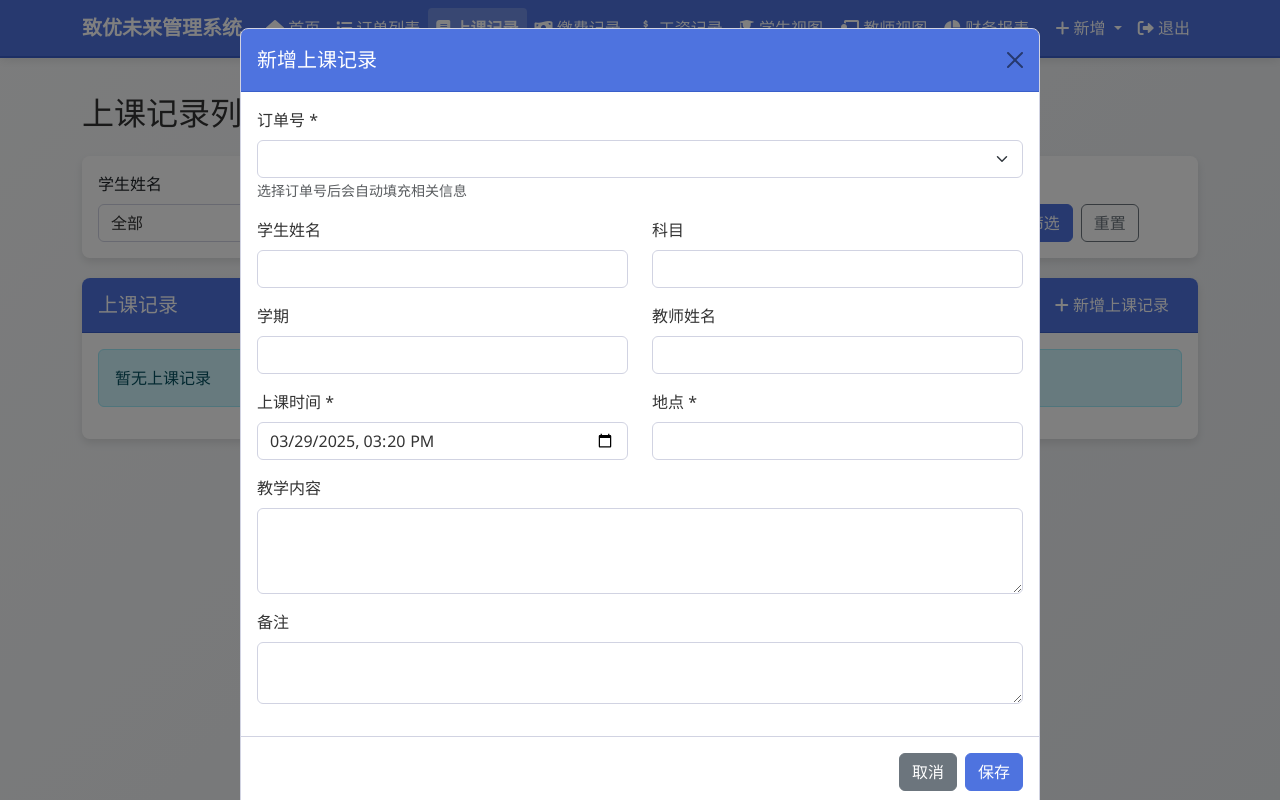
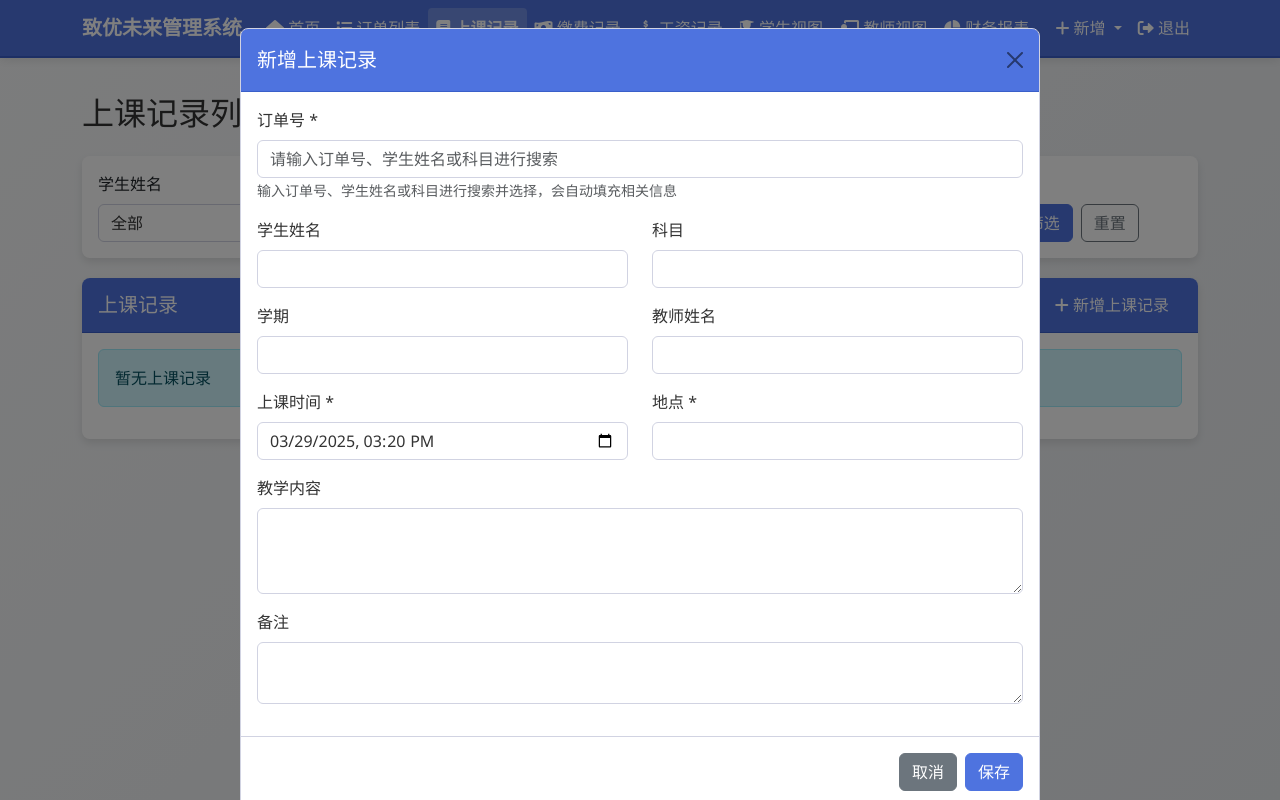
Before and after one commit to Winliam/TaskMaster, a Flask app: page /class_records in a window 1280 px wide, after a click on "新增上课记录". Run offline with Flask 3, Linux system fonts and the light colour scheme; a user stored in the database is signed in; lists and menus that the app fills with data are empty; some libraries are stand-ins or nearby versions.

Commit message:
Add order search functionality:  Improved order selection in forms via client-side search across order number, student/teacher name, and subject.
Replit-Commit-Author: Agent
Replit-Commit-Session-Id: 7f1ba6f8-600e-4b2e-8150-3569df5f6284
Replit-Commit-Screenshot-Url: https://storage.googleapis.com/screenshot-production-us-central1/6022dbec-3b0a-4275-87ca-4cbafd88f0e7/344ef7f9-715a-431f-8884-75308f34f092.jpg

```diff
--- a/routes.py
+++ b/routes.py
@@ -157,6 +157,28 @@ def create_order():
                 flash(f'{getattr(form, field).label.text}: {error}', 'danger')
 
     return redirect(request.referrer or url_for('order_list'))
+
+@app.route('/search_orders')
+@login_required
+def search_orders():
+    query = request.args.get('query', '')
+    if not query:
+        return jsonify([])
+
+    # Search for orders matching the query
+    orders = Order.query.filter(
+        Order.order_number.ilike(f'%{query}%') |
+        Order.student_name.ilike(f'%{query}%') |
+        Order.subject.ilike(f'%{query}%')
+    ).limit(10).all()
+
+    # Format the results
+    results = [{
+        'id': order.id,
+        'text': f"{order.order_number} - {order.student_name} - {order.subject}"
+    } for order in orders]
+
+    return jsonify(results)
 
 @app.route('/get_order_details/<int:order_id>')
 @login_required
--- a/static/js/script.js
+++ b/static/js/script.js
@@ -28,19 +28,86 @@ document.addEventListener('DOMContentLoaded', function() {
         }
     }
 
-    // Order dropdown change - Fill form with order details
-    const orderSelects = document.querySelectorAll('.order-select');
+    // 订单模糊搜索功能
+    const orderSearchInputs = document.querySelectorAll('.order-search');
 
-    orderSelects.forEach(select => {
-        select.addEventListener('change', function() {
-            const orderId = this.value;
-            const formId = this.closest('form').id;
+    orderSearchInputs.forEach(input => {
+        const resultsContainer = input.parentElement.querySelector('.order-search-results');
+        const hiddenSelect = input.parentElement.querySelector('select');
 
+        input.addEventListener('input', function() {
+            const query = this.value.trim();
+
+            if (query.length < 2) {
+                resultsContainer.style.display = 'none';
+                return;
+            }
+
+            fetch(`/search_orders?query=${encodeURIComponent(query)}`)
+                .then(response => response.json())
+                .then(data => {
+                    if (data.length === 0) {
+                        resultsContainer.innerHTML = '<div class="p-2 text-muted">无匹配结果</div>';
+                    } else {
+                        let html = '';
+                        data.forEach(order => {
+                            html += `<div class="p-2 order-result" data-id="${order.id}">${order.text}</div>`;
+                        });
+                        resultsContainer.innerHTML = html;
+
+                        // 添加点击事件
+                        const resultItems = resultsContainer.querySelectorAll('.order-result');
+                        resultItems.forEach(item => {
+                            item.addEventListener('click', function() {
+                                const orderId = this.getAttribute('data-id');
+                                const orderText = this.textContent;
+
+                                // 设置输入框和隐藏的select值
+                                input.value = orderText;
+                                hiddenSelect.value = orderId;
+
+                                // 触发订单详情加载
+                                loadOrderDetails(orderId, input.closest('form').id);
+
+                                // 隐藏结果容器
+                                resultsContainer.style.display = 'none';
+                            });
+                        });
+                    }
+
+                    resultsContainer.style.display = 'block';
+                })
+                .catch(error => console.error('Error:', error));
+        });
+
+        // 点击外部时隐藏结果
+        document.addEventListener('click', function(e) {
+            if (!input.contains(e.target) && !resultsContainer.contains(e.target)) {
+                resultsContainer.style.display = 'none';
+            }
+        });
+
+        // 样式设置
+        resultsContainer.style.cssText = 'position: absolute; z-index: 1000; background: #fff; border: 1px solid #ddd; border-radius: 4px; max-height: 200px; overflow-y: auto; width: 100%;';
+
+        // 添加结果项的hover效果
+        const style = document.createElement('style');
+        style.textContent = `
+            .order-result:hover {
+                background-color: #f8f9fa;
+                cursor: pointer;
+            }
+        `;
+        document.head.appendChild(style);
+    });
+
+    // 加载订单详情函数
+    function loadOrderDetails(orderId, formId) {
         if (orderId) {
             fetch(`/get_order_details/${orderId}`)
                 .then(response => response.json())
                 .then(data => {
-                        // Fill form based on the form type
+                    // 根据表单类型填充数据
                     if (formId === 'class-record-form') {
                         document.getElementById('student_name').value = data.student_name;
                         document.getElementById('subject').value = data.subject;
@@ -54,11 +121,24 @@ document.addEventListener('DOMContentLoaded', function() {
                         document.getElementById('teacher_name').value = data.teacher_name;
                         document.getElementById('subject').value = data.subject;
                         document.getElementById('semester').value = data.semester;
-                            // Set max salary amount to remaining salary
+                        // 设置最大工资金额为剩余工资
                         document.getElementById('salary_amount').max = data.remaining_salary;
                     }
                 })
                 .catch(error => console.error('Error:', error));
+        }
+    }
+
+    // 兼容旧的下拉框选择方式 (如果有)
+    const orderSelects = document.querySelectorAll('.order-select');
+
+    orderSelects.forEach(select => {
+        select.addEventListener('change', function() {
+            const orderId = this.value;
+            const formId = this.closest('form').id;
+
+            if (orderId) {
+                loadOrderDetails(orderId, formId);
             }
         });
     });
--- a/templates/modals/new_class_record.html
+++ b/templates/modals/new_class_record.html
@@ -12,8 +12,10 @@
                     <div class="row mb-3">
                         <div class="col-md-12">
                             <label for="order_id" class="form-label">订单号 *</label>
-                            {{ class_record_form.order_id(class="form-select order-select", id="order_id", required=true) }}
-                            <small class="text-muted">选择订单号后会自动填充相关信息</small>
+                            <input type="text" class="form-control order-search" id="order_search" placeholder="请输入订单号、学生姓名或科目进行搜索" autocomplete="off">
+                            {{ class_record_form.order_id(class="d-none", id="order_id", required=true) }}
+                            <div class="order-search-results mt-1" style="display:none;"></div>
+                            <small class="text-muted">输入订单号、学生姓名或科目进行搜索并选择，会自动填充相关信息</small>
                         </div>
                     </div>
                     <div class="row mb-3">
--- a/templates/modals/new_payment.html
+++ b/templates/modals/new_payment.html
@@ -12,8 +12,10 @@
                     <div class="row mb-3">
                         <div class="col-md-12">
                             <label for="order_id" class="form-label">订单号 *</label>
-                            {{ payment_record_form.order_id(class="form-select order-select", id="order_id", required=true) }}
-                            <small class="text-muted">选择订单号后会自动填充相关信息</small>
+                            <input type="text" class="form-control order-search" id="order_search" placeholder="请输入订单号、学生姓名或科目进行搜索" autocomplete="off">
+                            {{ payment_record_form.order_id(class="d-none", id="order_id", required=true) }}
+                            <div class="order-search-results mt-1" style="display:none;"></div>
+                            <small class="text-muted">输入订单号、学生姓名或科目进行搜索并选择，会自动填充相关信息</small>
                         </div>
                     </div>
                     <div class="row mb-3">
--- a/templates/modals/new_salary.html
+++ b/templates/modals/new_salary.html
@@ -12,8 +12,10 @@
                     <div class="row mb-3">
                         <div class="col-md-12">
                             <label for="order_id" class="form-label">订单号 *</label>
-                            {{ salary_record_form.order_id(class="form-select order-select", id="order_id", required=true) }}
-                            <small class="text-muted">选择订单号后会自动填充相关信息</small>
+                            <input type="text" class="form-control order-search" id="order_search" placeholder="请输入订单号、教师姓名或科目进行搜索" autocomplete="off">
+                            {{ salary_record_form.order_id(class="d-none", id="order_id", required=true) }}
+                            <div class="order-search-results mt-1" style="display:none;"></div>
+                            <small class="text-muted">输入订单号、教师姓名或科目进行搜索并选择，会自动填充相关信息</small>
                         </div>
                     </div>
                     <div class="row mb-3">
```
Lines whose indentation alone changed are shown as unchanged.
